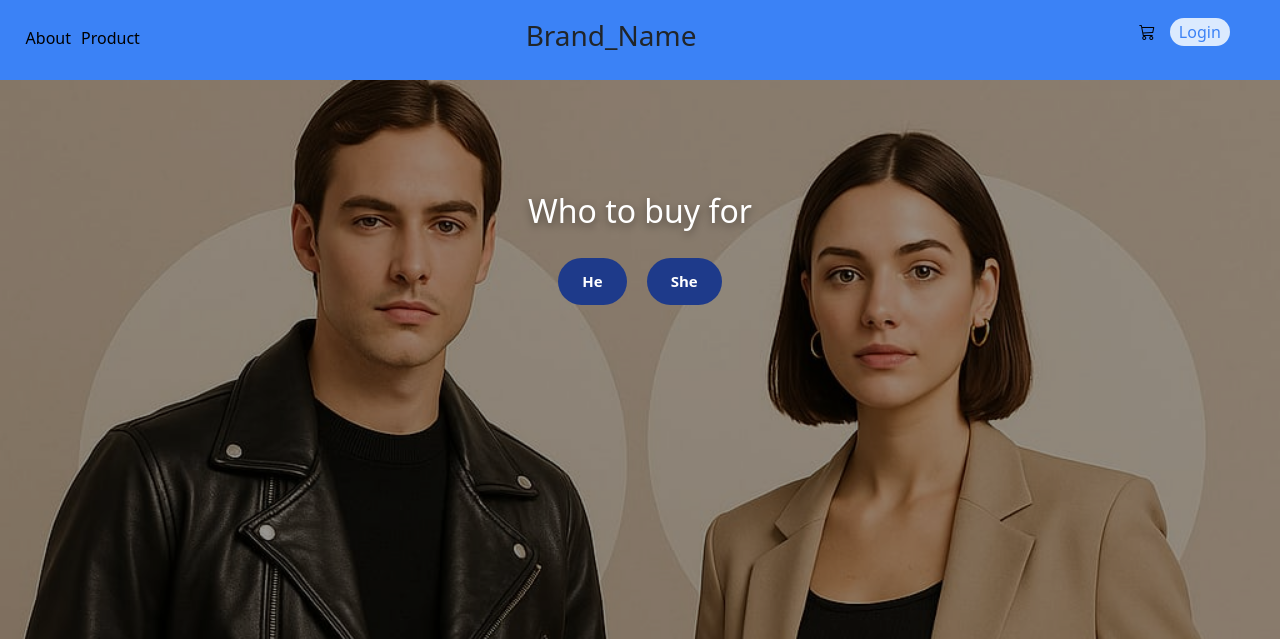
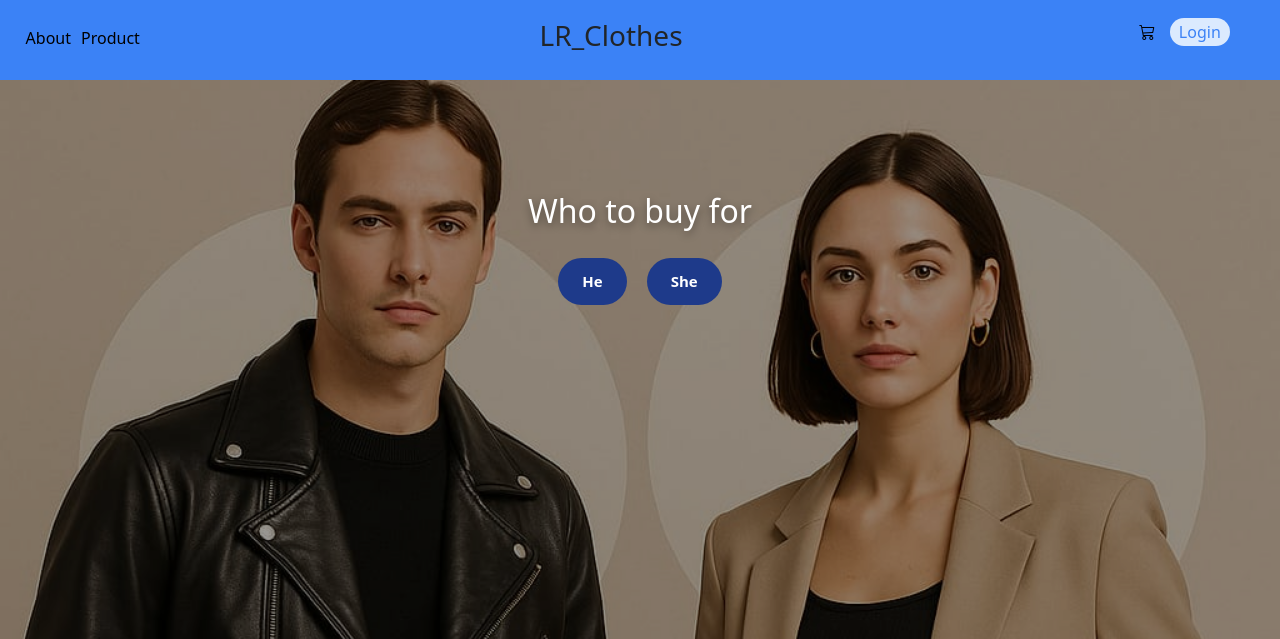
Before and after one commit to Lokendra-Rajput-78/Django-ECommerce-Web, a Django app: page / in a window 1280 px wide. Shown: the top 639 px of the page. Run offline with Django 5.2, Linux system fonts and the light colour scheme.

Commit message:
Update brand name from 'Brand_Name' to 'LR_Clothes'

```diff
--- a/myapp/templates/index.html
+++ b/myapp/templates/index.html
@@ -25,7 +25,7 @@
         </div>
 
         <div class="brandname">
-            <h3>Brand_Name</h3>
+            <h3>LR_Clothes</h3>
         </div>
 
 
```
